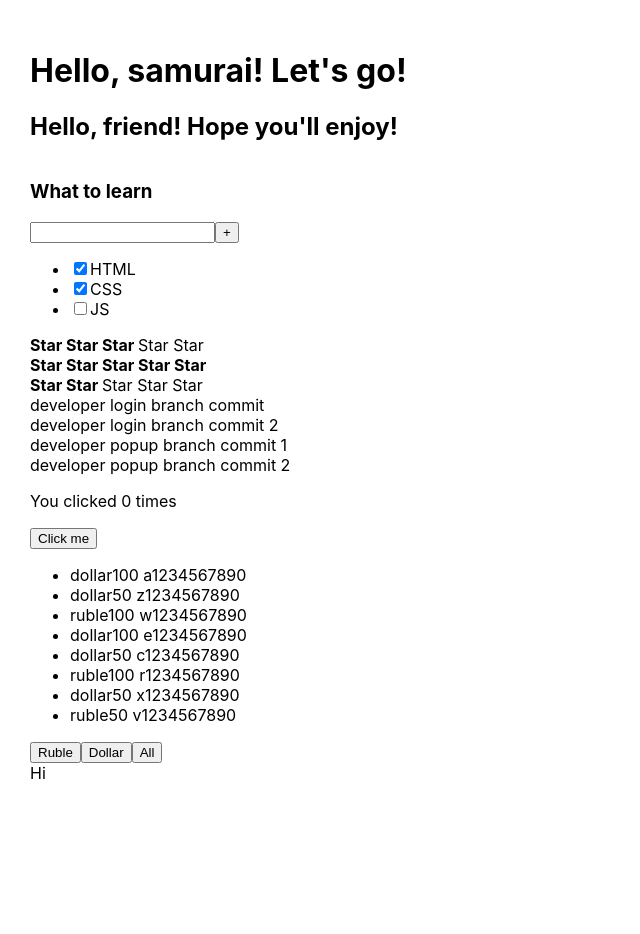
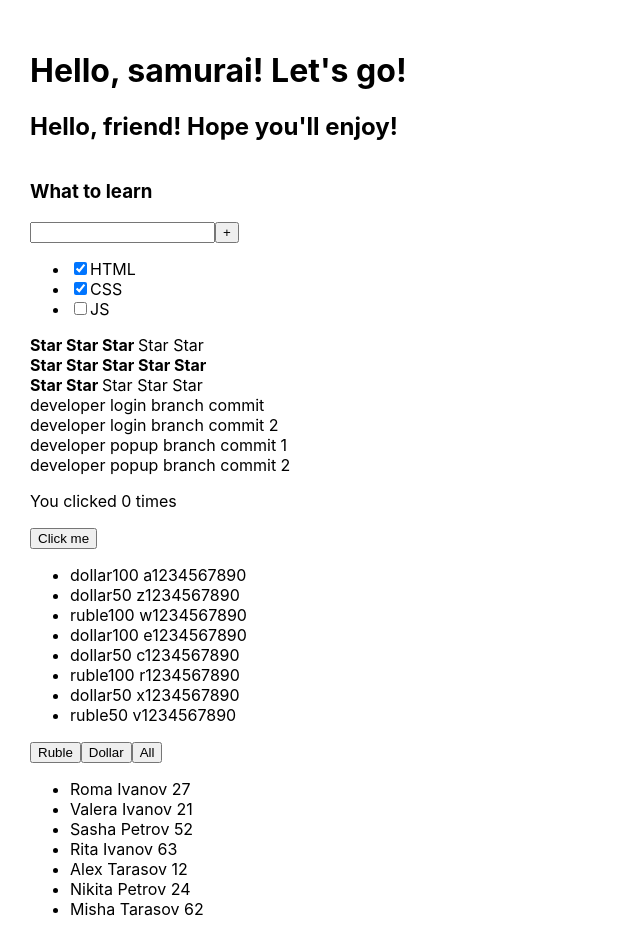
Before and after one commit to IJTINK7/Practice, a React (Create React App) app: page / in a window 1280 px wide. Shown: the top 934 px of the page, without its empty margins (0-640 px from the left). Before the commit the page ends 813 px from the top, so only its background shows below. Built offline with nearby package versions, Linux system fonts and the light colour scheme.

Commit message:
Completed the lastName filter

```diff
--- a/src/TestFilterComponent.tsx
+++ b/src/TestFilterComponent.tsx
@@ -1,7 +1,52 @@
-import React from "react";
+import React, {useState} from "react";
 
 export const TestFilterComponent =()=>{
+	const person =[
+		{firstName: "Roma", lastName: "Ivanov", age: 27},
+		{firstName: "Valera", lastName: "Ivanov", age: 21},
+		{firstName: "Sasha", lastName: "Petrov", age: 52},
+		{firstName: "Rita", lastName: "Ivanov", age: 63},
+		{firstName: "Alex", lastName: "Tarasov", age: 12},
+		{firstName: "Nikita", lastName: "Petrov", age: 24},
+		{firstName: "Misha", lastName: "Tarasov", age: 62},
+	];
+
+	let [keyName, setKeyName] = useState('All');
+	let filteredPerson = person;
+	if(keyName === "Ivanov"){
+		filteredPerson = person.filter((el=>el.lastName === "Ivanov"));
+	}
+	if(keyName === "Petrov"){
+		filteredPerson = person.filter((el=>el.lastName === "Petrov"));
+	}
+	if(keyName === "Tarasov"){
+		filteredPerson = person.filter((el=>el.lastName === "Tarasov"));
+	}
+
+	const clickTheButton =(valueKey:string)=>{
+		setKeyName(valueKey);
+		console.log(valueKey);
+	}
+
 	return(
-		<div>Hi</div>
+		<div>
+			<ul>
+				{filteredPerson.map((el, index)=>{
+					return(
+						<li key={index}>
+							<span>{el.firstName} </span>
+							<span>{el.lastName} </span>
+							<span>{el.age}</span>
+						</li>
+					);
+				})}
+			</ul>
+			<div>
+				<button onClick={()=>{clickTheButton("All")}}>All</button>
+				<button onClick={()=>{clickTheButton("Ivanov")}}>Ivanov</button>
+				<button onClick={()=>{clickTheButton("Petrov")}}>Petrov</button>
+				<button onClick={()=>{clickTheButton("Tarasov")}}>Tarasov</button>
+			</div>
+		</div>
 	);
 }
```
